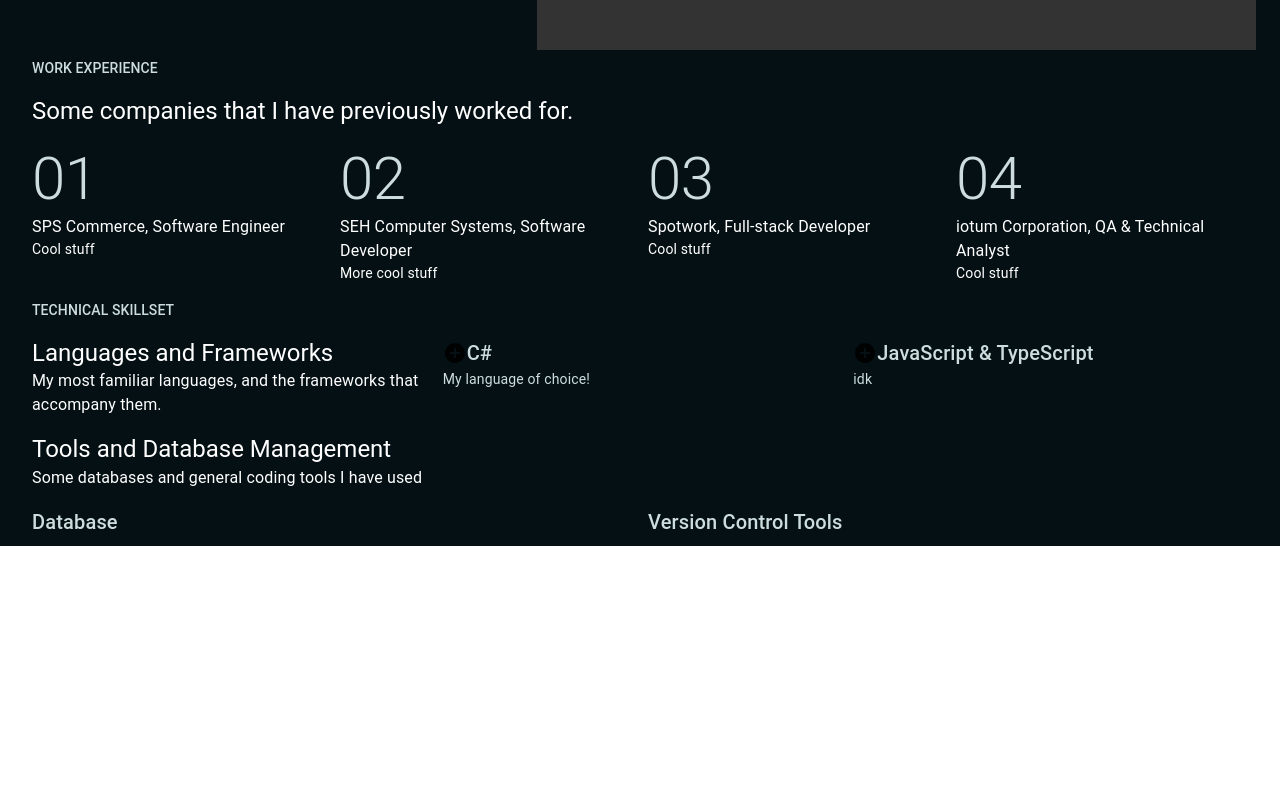
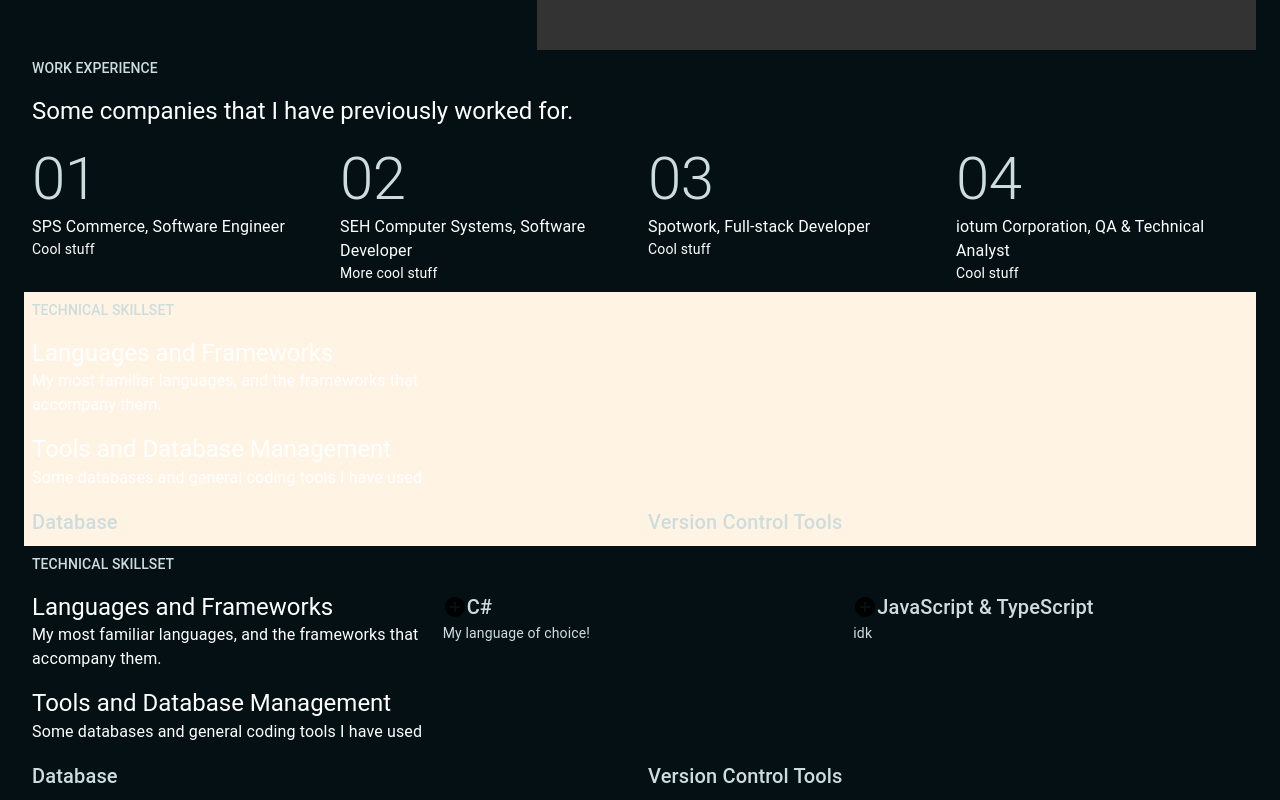
Before and after one commit to kevinhu12/profile, a React (Create React App) app: page / in a window 1280 px wide. Shown: the part 642-1442 px from the top of the page. Before the commit the page ends 1188 px from the top, so only its background shows below. Built offline with nearby package versions, Linux system fonts and the light colour scheme.

Commit message:
Added Transition shell

```diff
--- /dev/null
+++ b/src/sections/Transition.js
@@ -0,0 +1,61 @@
+// Imports
+import React from 'react';
+
+import Box from '@mui/material/Box';
+import Grid from '@mui/material/Unstable_Grid2';
+import Stack from '@mui/material/Stack';
+import Typography from '@mui/material/Typography';
+import { useTheme } from '@mui/material/styles';
+
+import AddCircleIcon from '@mui/icons-material/AddCircle'
+
+// Constants
+
+// Main component
+const Transition = ({
+
+}) => {
+    const theme = useTheme();
+
+    return (
+        <Box sx={{ p: theme.spacingValues.box, background: theme.palette.background.transition }}>
+            <Grid container spacing={2}>
+                <Grid xs={12}>
+                    <Typography color='secondary' variant='subtitle2'>
+                        TECHNICAL SKILLSET
+                    </Typography>
+                </Grid>
+                <Grid xs={4}>
+                    <Typography color='primary' variant='h5'>
+                        Languages and Frameworks
+                    </Typography>
+                    <Typography color='primary' variant='body1'>
+                        My most familiar languages, and the frameworks that accompany them.
+                    </Typography>
+                </Grid>
+
+                <Grid xs={12}>
+                    <Typography color='primary' variant='h5'>
+                        Tools and Database Management
+                    </Typography>
+                    <Typography color='primary' variant='body1'>
+                        Some databases and general coding tools I have used
+                    </Typography>
+                </Grid>
+                <Grid xs={6}>
+                    <Typography color='secondary' variant='h6'>
+                        Database
+                    </Typography>
+                </Grid>
+                <Grid xs={6}>
+                    <Typography color='secondary' variant='h6'>
+                        Version Control Tools
+                    </Typography>
+                </Grid>
+
+            </Grid>
+        </Box>
+    );
+}
+
+export default Transition;
--- a/src/shared/BasePage.js
+++ b/src/shared/BasePage.js
@@ -6,6 +6,7 @@
 import { Navbar } from './Navbar';
 import Home from '../sections/Home';
 import TechnicalSkills from '../sections/TechnicalSkills';
+import Transition from '../sections/Transition';
 import WorkExperience from '../sections/WorkExperience';
 
 // Styled components
@@ -21,6 +22,7 @@
             <Navbar />
             <Home />
             <WorkExperience />
+            <Transition />
             <TechnicalSkills />
         </Container>
     );
--- a/src/theme.js
+++ b/src/theme.js
@@ -6,7 +6,8 @@
         background: {
             primary: '#051014',
             secondary: '#333333',
-            navbar: '#E33E7F'
+            navbar: '#E33E7F',
+            transition: '#FFF3E4'
         },
         primary: { main: '#FFFFFF' }, // White
         secondary: { main: '#cddddd' } // Blue-ish gray
```
